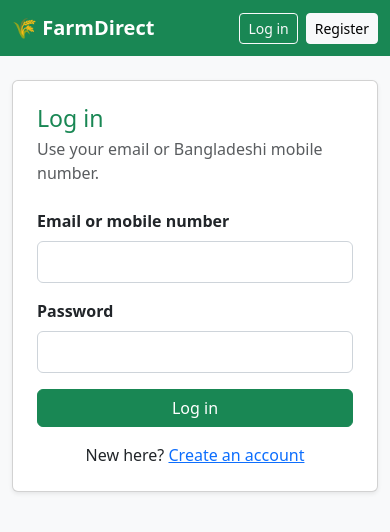
After one commit to Redhwanarobe/farmdirect, a Django app: page /accounts/login/ in a window 390 px wide. The commit adds this page. Shown: the top 532 px of the page. Run offline with Django 5.2, Linux system fonts and the light colour scheme.

Commit message:
Add login and logout with email or phone

```diff
--- a/accounts/forms.py
+++ b/accounts/forms.py
@@ -1,12 +1,14 @@
 """Forms for registering and logging in FarmDirect users."""
 
 from django import forms
+from django.contrib.auth import authenticate
 from django.contrib.auth.forms import UserCreationForm
 
 from .models import User
-from .services import normalize_bd_phone
+from .services import find_username, normalize_bd_phone
 
 ALREADY_REGISTERED = "Email or mobile number already registered."
+INVALID_LOGIN = "Invalid email, mobile number or password."
 
 
 class RegisterForm(UserCreationForm):
@@ -55,3 +57,22 @@ class RegisterForm(UserCreationForm):
         if commit:
             user.save()
         return user
+
+
+class LoginForm(forms.Form):
+    """Log in with an email or Bangladeshi mobile number and a password."""
+
+    identifier = forms.CharField(label="Email or mobile number")
+    password = forms.CharField(widget=forms.PasswordInput)
+
+    def clean(self):
+        """Check the details, but never say which part was wrong."""
+        cleaned = super().clean()
+        username = find_username(cleaned.get("identifier", ""))
+        user = None
+        if username:
+            user = authenticate(username=username, password=cleaned.get("password"))
+        if user is None:
+            raise forms.ValidationError(INVALID_LOGIN)
+        cleaned["user"] = user
+        return cleaned
--- /dev/null
+++ b/accounts/templates/accounts/login.html
@@ -0,0 +1,45 @@
+{% extends "base.html" %}
+
+{% block title %}Log in | FarmDirect{% endblock %}
+
+{% block content %}
+<style>
+  .fd-form input {
+    display: block; width: 100%; padding: .5rem .75rem;
+    border: 1px solid #ced4da; border-radius: .375rem;
+  }
+</style>
+
+<div class="row justify-content-center">
+  <div class="col-md-6 col-lg-5">
+    <div class="card shadow-sm">
+      <div class="card-body p-4">
+        <h1 class="h3 mb-1 text-success">Log in</h1>
+        <p class="text-muted mb-4">Use your email or Bangladeshi mobile number.</p>
+
+        {% if form.non_field_errors %}
+          <div class="alert alert-danger">{{ form.non_field_errors|join:" " }}</div>
+        {% endif %}
+
+        <form method="post" class="fd-form" novalidate>
+          {% csrf_token %}
+          {% for field in form %}
+            <div class="mb-3">
+              <label class="form-label fw-semibold" for="{{ field.id_for_label }}">{{ field.label }}</label>
+              {{ field }}
+              {% for error in field.errors %}
+                <div class="text-danger small mt-1">{{ error }}</div>
+              {% endfor %}
+            </div>
+          {% endfor %}
+          <button type="submit" class="btn btn-success w-100">Log in</button>
+        </form>
+
+        <p class="text-center mt-3 mb-0">
+          New here? <a href="{% url 'accounts:register' %}">Create an account</a>
+        </p>
+      </div>
+    </div>
+  </div>
+</div>
+{% endblock %}
--- a/accounts/urls.py
+++ b/accounts/urls.py
@@ -8,4 +8,6 @@ app_name = "accounts"
 
 urlpatterns = [
     path("register/", views.register, name="register"),
+    path("login/", views.login_view, name="login"),
+    path("logout/", views.logout_view, name="logout"),
 ]
--- a/accounts/views.py
+++ b/accounts/views.py
@@ -1,10 +1,10 @@
 """Views for registering, logging in and logging out."""
 
 from django.contrib import messages
-from django.contrib.auth import login
+from django.contrib.auth import login, logout
 from django.shortcuts import redirect, render
 
-from .forms import RegisterForm
+from .forms import LoginForm, RegisterForm
 
 
 def register(request):
@@ -19,3 +19,24 @@ def register(request):
     else:
         form = RegisterForm()
     return render(request, "accounts/register.html", {"form": form})
+
+
+def login_view(request):
+    """Show the login form and log the user in when the details are right."""
+    if request.method == "POST":
+        form = LoginForm(request.POST)
+        if form.is_valid():
+            login(request, form.cleaned_data["user"])
+            messages.success(request, "Welcome back!")
+            return redirect("core:home")
+    else:
+        form = LoginForm()
+    return render(request, "accounts/login.html", {"form": form})
+
+
+def logout_view(request):
+    """Log the user out. Only a POST request logs out, for safety."""
+    if request.method == "POST":
+        logout(request)
+        messages.info(request, "You have logged out.")
+    return redirect("core:home")
--- a/templates/base.html
+++ b/templates/base.html
@@ -10,10 +10,25 @@
   <nav class="navbar navbar-dark bg-success">
     <div class="container">
       <a class="navbar-brand fw-bold" href="{% url 'core:home' %}">🌾 FarmDirect</a>
+      <div class="d-flex align-items-center gap-2">
+        {% if user.is_authenticated %}
+          <span class="text-white me-2">{{ user.first_name|default:user.username }}</span>
+          <form method="post" action="{% url 'accounts:logout' %}" class="m-0">
+            {% csrf_token %}
+            <button type="submit" class="btn btn-outline-light btn-sm">Log out</button>
+          </form>
+        {% else %}
+          <a class="btn btn-outline-light btn-sm" href="{% url 'accounts:login' %}">Log in</a>
+          <a class="btn btn-light btn-sm" href="{% url 'accounts:register' %}">Register</a>
+        {% endif %}
+      </div>
     </div>
   </nav>
 
   <main class="container py-4">
+    {% for message in messages %}
+      <div class="alert alert-{% if message.tags == 'error' %}danger{% else %}{{ message.tags }}{% endif %}">{{ message }}</div>
+    {% endfor %}
     {% block content %}{% endblock %}
   </main>
 </body>
```
Also changed, not shown: accounts/services.py (+24 -0 lines).
